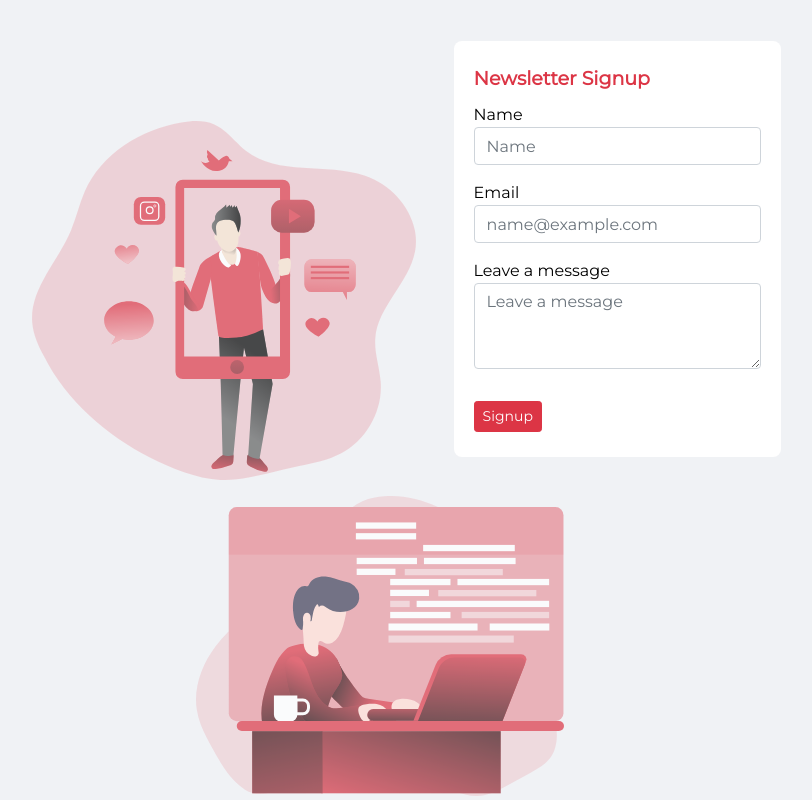
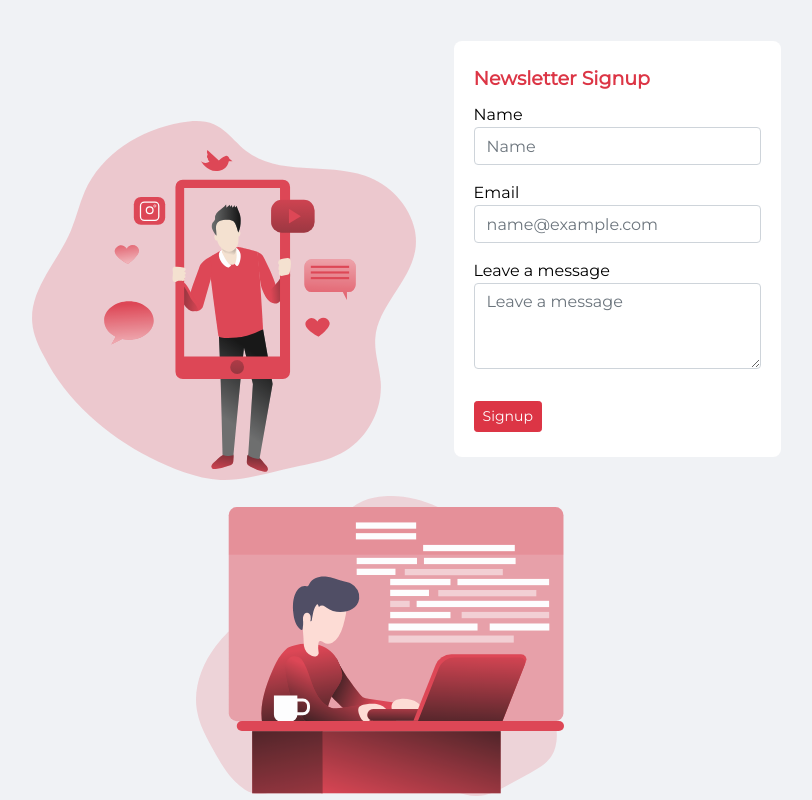
Before and after one commit to akshay9677/akshaykannan.tech, a React (Create React App) app: page / in a window 1280 px wide. Shown: the part 2820-3620 px from the top of the page, without its empty margins (273-1085 px from the left). Built offline with nearby package versions, Linux system fonts and the light colour scheme; no server answers.

Commit message:
contact svgs opacity fix

```diff
--- a/src/components/Contact.js
+++ b/src/components/Contact.js
@@ -87,7 +87,7 @@ function Contact(props) {
       </div>
 
       <div className="row flex-center ">
-        <div className="col-lg-4 social-contact opacity-70">
+        <div className="col-lg-4 social-contact opacity-90">
           <img src={Social} alt="Social" style={{ width: "24rem" }} />
         </div>
 
@@ -170,7 +170,7 @@ function Contact(props) {
             </button>
           </div>
         </div>
-        <div className="web-dev-contact col-lg-4 opacity-70">
+        <div className="web-dev-contact col-lg-4 opacity-90">
           <img src={Webdev} alt="Social" style={{ width: "23rem" }} />
         </div>
       </div>
```
Also changed, not shown: src/components/RichText/BlogDrawer.jsx (line endings or trailing spaces), 1 other file (tests, documents, lock files or other folders).
